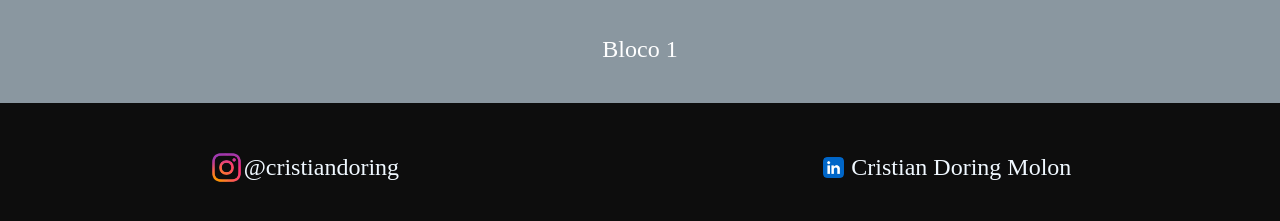
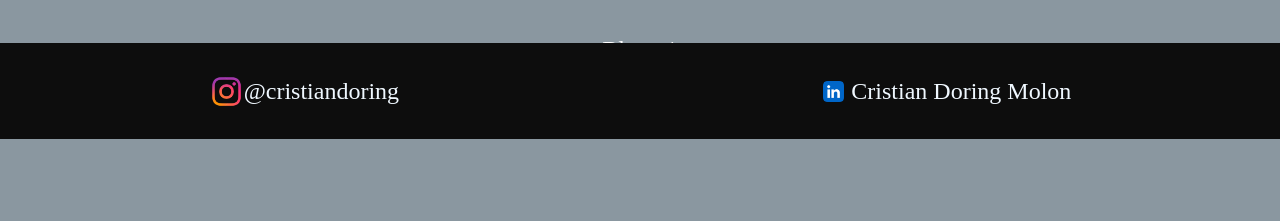
Before and after one commit to cristiandoring/pomodoro-clock, a plain HTML site: page index.html in a window 1280 px wide. Shown: the part 661-882 px from the top of the page. After the commit the page ends 800 px from the top, so only its background shows below. Drawn offline with Linux system fonts and the light colour scheme.

Commit message:
Update footer

```diff
--- a/style.css
+++ b/style.css
@@ -127,13 +127,19 @@ section > p{
     padding: 10px;
 }
 footer{
+    position: fixed;
+    bottom: 0;
+    left: 0;
+    font-size: 1rem;
     width: 100vw;
-    height: 16vh;
+    height: 12vh;
     background-color: #0D0D0D;
     display: flex;
     flex-flow: row nowrap;
     justify-content: space-around;
     align-items: center;
+    margin:0;
+    padding: 0;
 }
 
 footer > p{
@@ -154,3 +160,25 @@ footer > p> a{
     color: aliceblue;
     font-size: 1.5rem;
 }
+
+/* Configurações para mobile
+@media (max-width: 700px) {
+    h2 {
+        font-size: 3rem;
+    }
+
+    .tipo-intervalo {
+        flex: 1 1 100%;
+        font-size: 1.2rem;
+    }
+
+    .botao {
+        font-size: 1rem;
+        padding: 0.5rem;
+    }
+
+    footer{
+        width: 100vw;
+    }
+}
+*/
```
